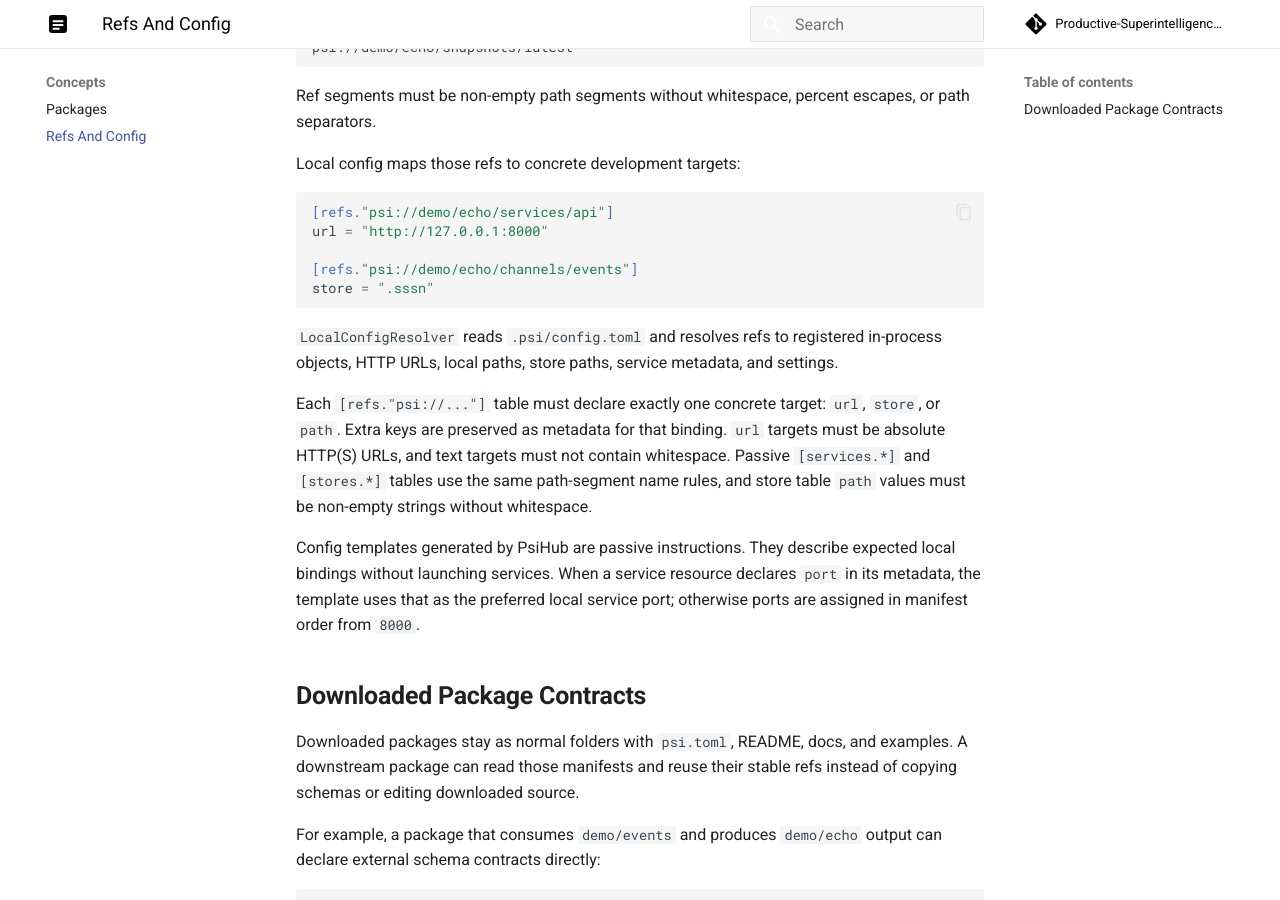
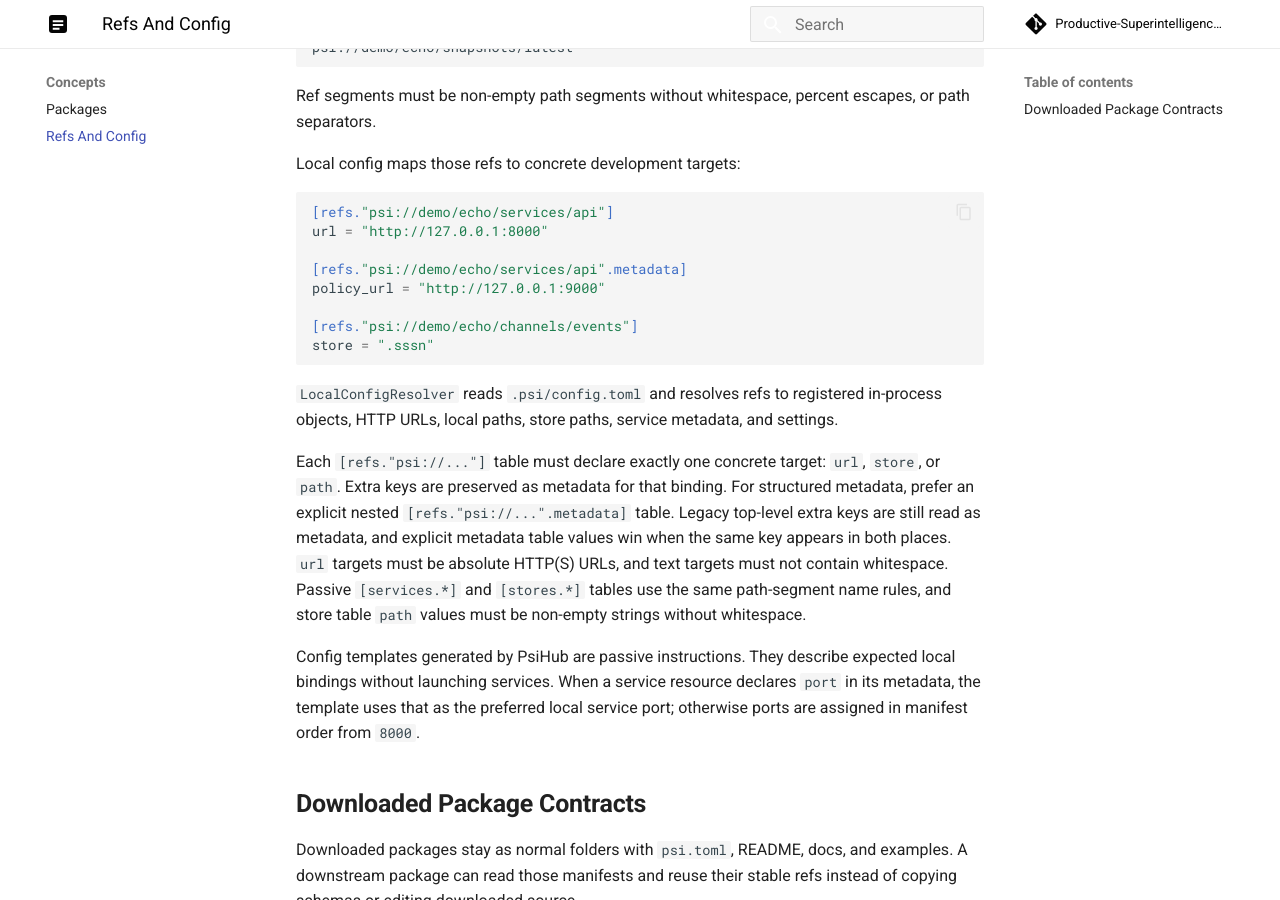
Before and after one commit to Productive-Superintelligence/psihub, an MkDocs documentation site: the page built from docs/concepts/refs-and-config.md, in a window 1280 px wide and 900 px high, scrolled down 301 px. Built offline with MkDocs 1.6.1 and Material for MkDocs 9.7.7, drawn with Linux system fonts in a browser that asks for light colours; comment, search, counter and statistics services are not loaded.

Commit message:
Document explicit ref metadata tables

````diff
--- a/docs/concepts/refs-and-config.md
+++ b/docs/concepts/refs-and-config.md
@@ -18,6 +18,9 @@ Local config maps those refs to concrete development targets:
 [refs."psi://demo/echo/services/api"]
 url = "http://127.0.0.1:8000"
 
+[refs."psi://demo/echo/services/api".metadata]
+policy_url = "http://127.0.0.1:9000"
+
 [refs."psi://demo/echo/channels/events"]
 store = ".sssn"
 ```
@@ -29,6 +32,10 @@ settings.
 Each `[refs."psi://..."]` table must declare exactly one concrete target:
 `url`, `store`, or `path`. Extra keys are preserved as metadata for that
 binding.
+For structured metadata, prefer an explicit nested
+`[refs."psi://...".metadata]` table. Legacy top-level extra keys are still read
+as metadata, and explicit metadata table values win when the same key appears
+in both places.
 `url` targets must be absolute HTTP(S) URLs, and text targets must not contain
 whitespace.
 Passive `[services.*]` and `[stores.*]` tables use the same path-segment name
````
Also changed, not shown: README.md (+3 -0 lines).
